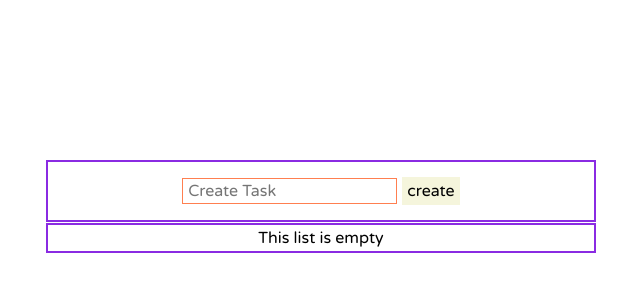
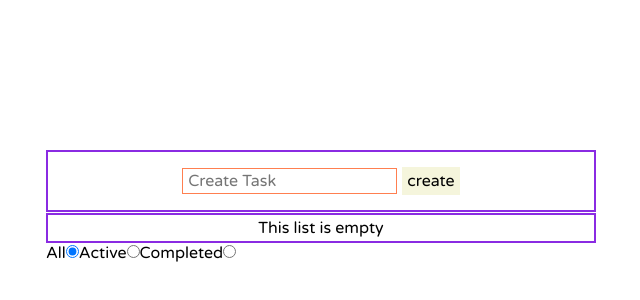
Before and after one commit to AlexandrinioRom/todo-on-react, a React (Create React App) app: page / in a window 1280 px wide. Shown: the part 194-494 px from the top of the page, without its empty margins (319-959 px from the left). Built offline with nearby package versions, Linux system fonts and the light colour scheme.

Commit message:
added filter tasks

```diff
--- a/src/App.js
+++ b/src/App.js
@@ -1,11 +1,15 @@
 import React from 'react';
 import CreateTasksPanel from './components/CreateTasksPanel/CreateTasksPanel';
 import TasksList from './components/TasksList/TasksList';
+import FilterTaskPanel from './components/FilterTasksPanel/FilterTasksPanel';
 import './App.css';
 
 class App extends React.Component {
 
-  state = { tasks: [] }
+  state = {
+    tasks: [],
+    filter: []
+  }
 
   addValues = (value) => {
     if (value) {
@@ -16,11 +20,21 @@ class App extends React.Component {
             completed: false,
             id: new Date().getTime(),
             value: value
-          }]
+          }], filter: [
+            ...this.state.tasks,
+            {
+              completed: false,
+              id: new Date().getTime(),
+              value: value
+            }
+          ]
       });
     }
   }
 
+  filterTasks = (tasksArr) => {
+    this.setState({ filter: tasksArr })
+  }
 
   render() {
 
@@ -36,8 +50,12 @@ class App extends React.Component {
           onClickCreate={this.addValues}
         />
         <TasksList
+          tasks={this.state.filter}
+          onClickDelete={onClickDelete}
+        />
+        <FilterTaskPanel
           tasks={this.state.tasks}
-          onClickDelete={onClickDelete}
+          filter={this.filterTasks}
         />
       </div>
     );
--- /dev/null
+++ b/src/components/FilterTasksPanel/FilterTasksPanel.js
@@ -0,0 +1,63 @@
+import React from 'react'
+
+class FilterTaskPanel extends React.Component {
+  constructor(props) {
+    super(props)
+    this.state = { checkedRadio: 'All' }
+  }
+  onCheckedFilter = (event) => {
+    switch (event.target.id) {
+      case 'All':
+        this.props.filter(this.props.tasks)
+        this.setState({ checkedRadio: event.target.id })
+        break
+      case 'Active':
+        const activTaksArr = this.props.tasks.filter(
+          (task) => task.completed === false,
+        )
+        this.props.filter(activTaksArr)
+        this.setState({ checkedRadio: event.target.id })
+        break
+      case 'Completed':
+        const completedTaksArr = this.props.tasks.filter(
+          (task) => task.completed === true,
+        )
+        this.props.filter(completedTaksArr)
+        this.setState({ checkedRadio: event.target.id })
+        break
+      // no default
+    }
+  }
+  render() {
+    return (
+      <div className="FilterTaskPanel">
+        <label htmlFor="All">All</label>
+        <input
+          onChange={this.onCheckedFilter}
+          defaultChecked
+          name="filter"
+          type="radio"
+          id="All"
+        />
+
+        <label htmlFor="Active">Active</label>
+        <input
+          onChange={this.onCheckedFilter}
+          name="filter"
+          type="radio"
+          id="Active"
+        />
+
+        <label htmlFor="Completed">Completed</label>
+        <input
+          onChange={this.onCheckedFilter}
+          name="filter"
+          type="radio"
+          id="Completed"
+        />
+      </div>
+    )
+  }
+}
+
+export default FilterTaskPanel
```
Also changed, not shown: src/components/FilterTasksPanel/FilterTasksPanel.css (added).
